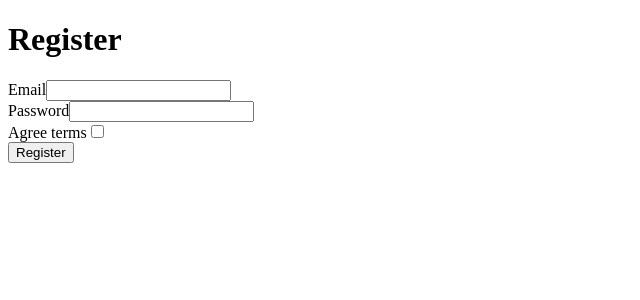
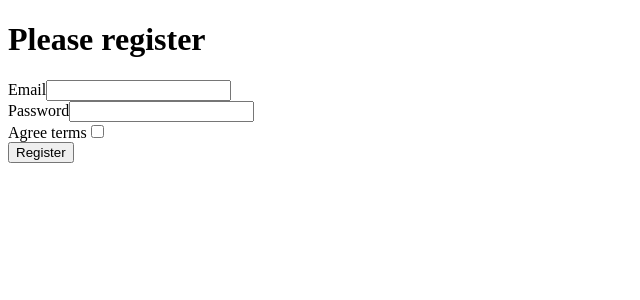
Before and after one commit to GangneuxA/BouleUp, a Symfony app: template templates/registration/register.html.twig in a window 1280 px wide. Shown: the part 148-448 px from the top of the page, without its empty margins (0-640 px from the left). Run offline with Twig, Linux system fonts and the light colour scheme; the template is opened without the code that fills it, so the values that code supplies are empty; form fields are guessed from the names that the template uses; some libraries are stand-ins or nearby versions.

Commit message:
register

```diff
--- a/src/Controller/RegistrationController.php
+++ b/src/Controller/RegistrationController.php
@@ -2,6 +2,7 @@
 
 namespace App\Controller;
 
+use App\Controller\SecurityController;
 use App\Entity\User;
 use App\Form\RegistrationFormType;
 use Doctrine\ORM\EntityManagerInterface;
@@ -34,7 +35,7 @@ class RegistrationController extends AbstractController
             $entityManager->flush();
             // do anything else you need here, like send an email
 
-            return $this->redirectToRoute('app_user_index');
+            return $this->redirectToRoute('app_login');
         }
 
         return $this->render('registration/register.html.twig', [
--- a/templates/registration/register.html.twig
+++ b/templates/registration/register.html.twig
@@ -3,8 +3,12 @@
 {% block title %}Register{% endblock %}
 
 {% block body %}
-    <h1>Register</h1>
 
+    <div class="container">
+    <div class="row">
+        <div class="login-form bg-light mt-4 p-4">
+
+    <h1 class="h3 mb-3 font-weight-normal">Please register</h1>
     {{ form_start(registrationForm) }}
         {{ form_row(registrationForm.email) }}
         {{ form_row(registrationForm.plainPassword, {
@@ -12,6 +16,9 @@
         }) }}
         {{ form_row(registrationForm.agreeTerms) }}
 
-        <button type="submit" class="btn">Register</button>
-    {{ form_end(registrationForm) }}
+        <button type="submit" class="btn btn-lg btn-primary float-end">Register</button>
+        {{ form_end(registrationForm) }}
+            </div>
+    </div>
+</div>
 {% endblock %}
```
